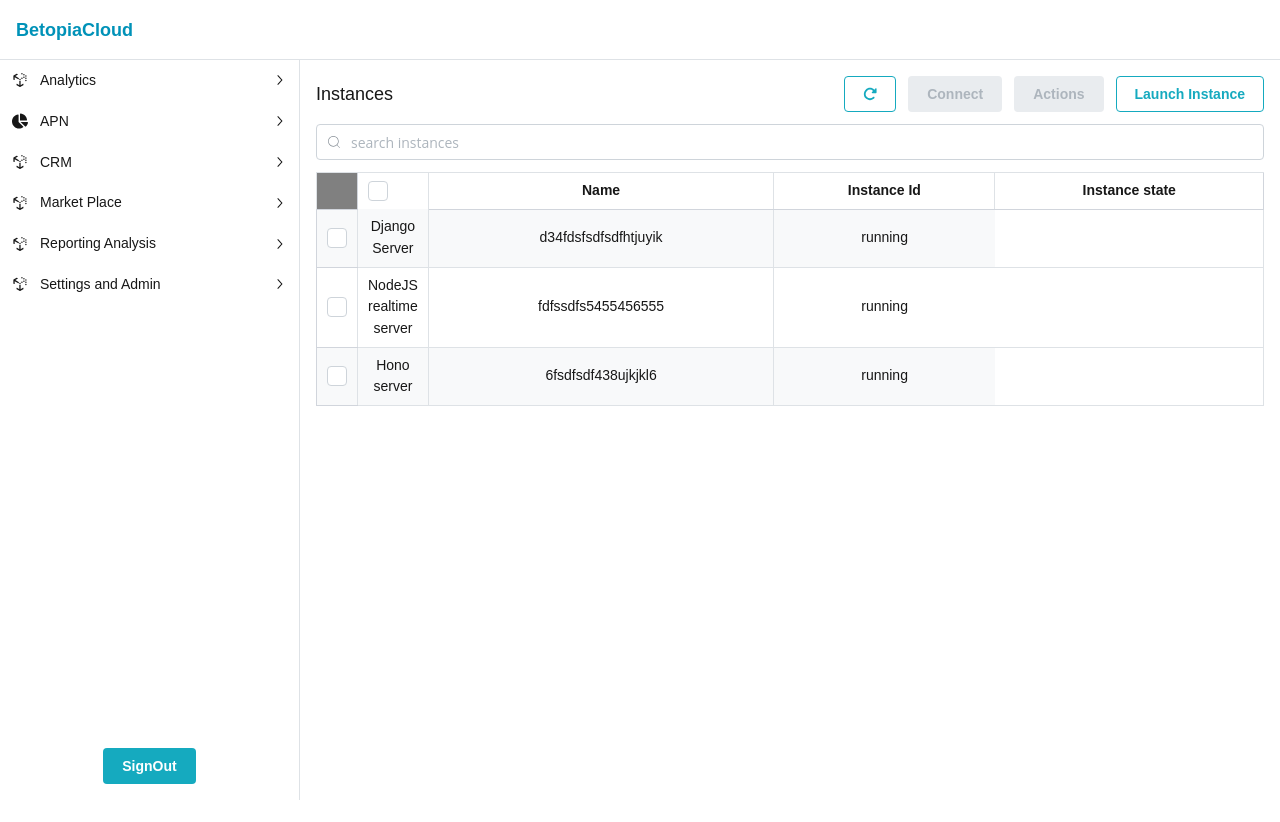
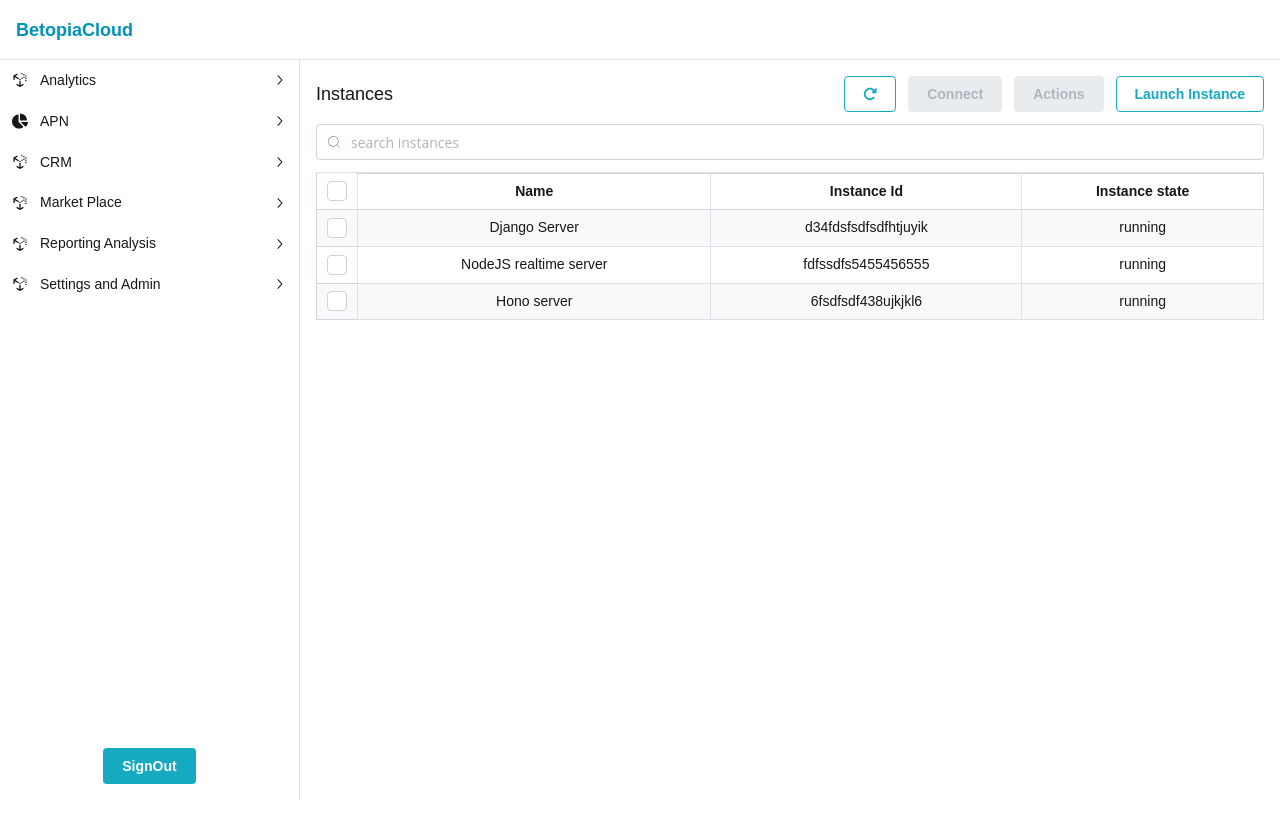
Before and after one commit to albiummid/apn-wareframe, a Next.js app: page /dashboard/ec2 in a window 1280 px wide. Shown: the top 822 px of the page. Built offline with nearby package versions, Linux system fonts and the light colour scheme.

Commit message:
Hydration error fixed

```diff
--- a/app/dashboard/ec2/page.tsx
+++ b/app/dashboard/ec2/page.tsx
@@ -132,25 +132,25 @@ export default function Page() {
                             </Menu.Target>
                             <Menu.Dropdown>
                                 <Menu.Label>State actions</Menu.Label>
-                                {stateActions.map((x) => (
+                                {stateActions.map((x, i) => (
                                     <Menu.Item
                                         disabled={x?.disabled}
                                         onClick={() => {
                                             x.action();
                                         }}
-                                        key={x.label}
+                                        key={i}
                                     >
                                         {x.label}
                                     </Menu.Item>
                                 ))}
                                 <Menu.Label>Instance actions</Menu.Label>
-                                {instanceActions.map((x) => (
+                                {instanceActions.map((x, y) => (
                                     <Menu.Item
                                         disabled={x?.disabled}
                                         onClick={() => {
                                             x.action();
                                         }}
-                                        key={x.label}
+                                        key={y}
                                         color={x?.color}
                                     >
                                         {x.label}
--- a/app/dashboard/layout.tsx
+++ b/app/dashboard/layout.tsx
@@ -118,15 +118,15 @@ export default function DashboardLayout(props: PropsWithChildren) {
                 </Group>
             </AppShell.Header>
             <AppShell.Navbar>
-                {navSections.map((section) => {
+                {navSections.map((section, i) => {
                     return (
-                        <AppShell.Section key={section.label}>
+                        <AppShell.Section key={i}>
                             <NavLink
                                 leftSection={section.icon}
                                 label={section.label}
                             >
                                 <>
-                                    {section.links.map((item) => {
+                                    {section.links.map((item, i) => {
                                         const isActive = pathname.includes(
                                             item.link
                                         );
@@ -134,7 +134,7 @@ export default function DashboardLayout(props: PropsWithChildren) {
                                             <NavLink
                                                 leftSection={item.icon}
                                                 disabled={item?.disabled}
-                                                key={item.link}
+                                                key={i}
                                                 active={isActive}
                                                 label={item.label}
                                                 onClick={() => {
--- a/app/page.tsx
+++ b/app/page.tsx
@@ -8,8 +8,6 @@ export default function IndexPage() {
     const router = useRouter();
 
     useEffect(() => {
-        if (typeof window === "undefined") return;
-
         const authInfo = localStorage.getItem("auth");
         setAuthenticated(!!authInfo);
         router.push(!!authInfo ? "/dashboard/ec2" : "/auth/login");
--- a/components/modals/ec2-instance-create-modal/os-image-selection.tsx
+++ b/components/modals/ec2-instance-create-modal/os-image-selection.tsx
@@ -151,9 +151,9 @@ const QuickStart = () => {
         <div className="">
             <ScrollArea scrollbars="x" className="">
                 <Flex gap={10} py={20}>
-                    {osList.map((x) => (
+                    {osList.map((x, y) => (
                         <OSCard
-                            key={x.label}
+                            key={y}
                             imagePath={x.imagePath}
                             label={x.label}
                             onPick={() => {
--- a/components/terminal.tsx
+++ b/components/terminal.tsx
@@ -1,4 +1,5 @@
-import { Box, Paper, ScrollArea, Text } from "@mantine/core";
+"use client";
+import { Paper, ScrollArea, Text } from "@mantine/core";
 import { useEffect, useState } from "react";
 import { useEC2CreationState } from "./modals/ec2-instance-create-modal";
 
@@ -52,11 +53,11 @@ const TerminalSimulator = () => {
             }}
         >
             <ScrollArea style={{ height: "100%" }}>
-                <Box>
+                <div>
                     {visibleLines.map((line, i) => (
                         <Text key={i}>{line}</Text>
                     ))}
-                </Box>
+                </div>
             </ScrollArea>
         </Paper>
     );
--- a/components/turbo-table.tsx
+++ b/components/turbo-table.tsx
@@ -1,3 +1,4 @@
+"use client";
 import {
     BoxProps,
     Checkbox,
@@ -60,13 +61,14 @@ export default function TurboTable<Item extends {} & { _id: string }>({
     labelAlign = "center",
     contentAlign = "center",
     selectedRows,
-    setSelectedRows,
     pagination,
     searchEnabled = false,
     searchPlaceholder = "Search...",
     onSearch,
     bulkActions,
     loading = false,
+    onRowSelect = () => {},
+    setSelectedRows = () => {},
     ...tableProps
 }: TurboTableProps<Item>) {
     const [searchQuery, setSearchQuery] = useState("");
@@ -99,6 +101,27 @@ export default function TurboTable<Item extends {} & { _id: string }>({
             <span className=" font-semibold ">{c.label}</span>
         </Table.Th>
     ));
+
+    if (selectionEnabled) {
+        headerRow.unshift(
+            <Table.Th
+                key={"checkbox-th"}
+                w={10}
+                className="border border-t border-gray-300 border-b-0"
+            >
+                <Checkbox
+                    aria-label="Select row"
+                    checked={
+                        selectedRows?.length === data.length && data.length > 0
+                    }
+                    onChange={(event) => {
+                        let all = selectedRows?.length === data.length;
+                        setSelectedRows?.(all ? [] : data?.map((x) => x._id));
+                    }}
+                />
+            </Table.Th>
+        );
+    }
 
     const rows = data?.map((item, index, array) => {
         const _columns = columns?.map((c) => {
@@ -144,8 +167,8 @@ export default function TurboTable<Item extends {} & { _id: string }>({
                                 aria-label="Select row"
                                 checked={selectedRows?.includes(item._id)}
                                 onChange={(event) => {
-                                    tableProps?.onRowSelect?.(item);
-                                    setSelectedRows?.(
+                                    onRowSelect(item);
+                                    setSelectedRows(
                                         event.currentTarget.checked
                                             ? [item._id].concat(selectedRows)
                                             : selectedRows?.filter(
@@ -200,33 +223,7 @@ export default function TurboTable<Item extends {} & { _id: string }>({
                     withTableBorder
                 >
                     <Table.Thead style={{ backgroundColor: "gray" }}>
-                        <>
-                            {selectionEnabled && (
-                                <Table.Th
-                                    w={10}
-                                    className="border border-t border-gray-300 border-b-0"
-                                >
-                                    <Checkbox
-                                        aria-label="Select row"
-                                        checked={
-                                            selectedRows?.length ===
-                                                data.length && data.length > 0
-                                        }
-                                        onChange={(event) => {
-                                            let all =
-                                                selectedRows?.length ===
-                                                data.length;
-                                            setSelectedRows?.(
-                                                all
-                                                    ? []
-                                                    : data?.map((x) => x._id)
-                                            );
-                                        }}
-                                    />
-                                </Table.Th>
-                            )}
-                        </>
-                        {headerRow}
+                        <Table.Tr>{headerRow}</Table.Tr>
                     </Table.Thead>
                     <Table.Tbody>
                         {loading ? (
```
